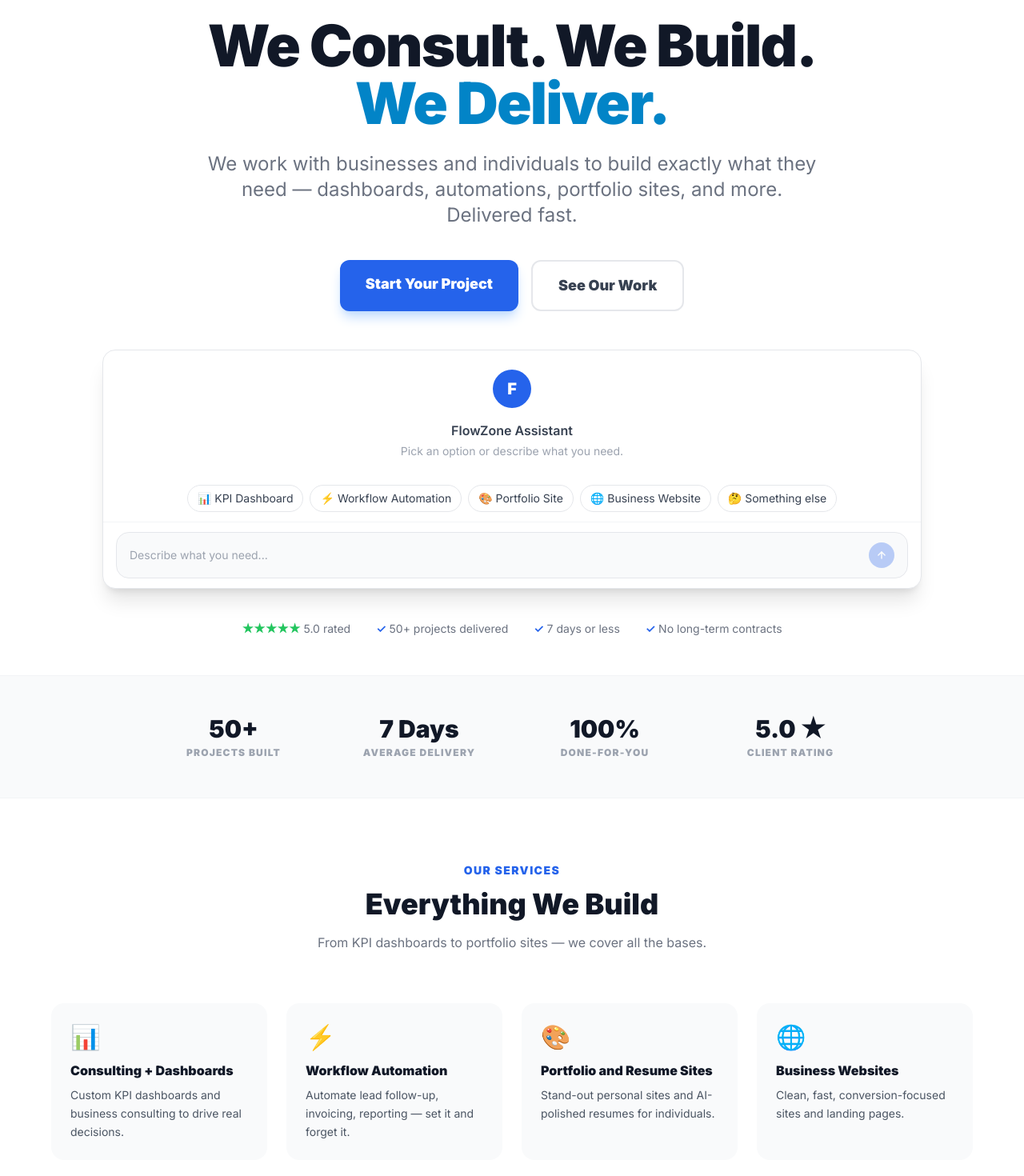
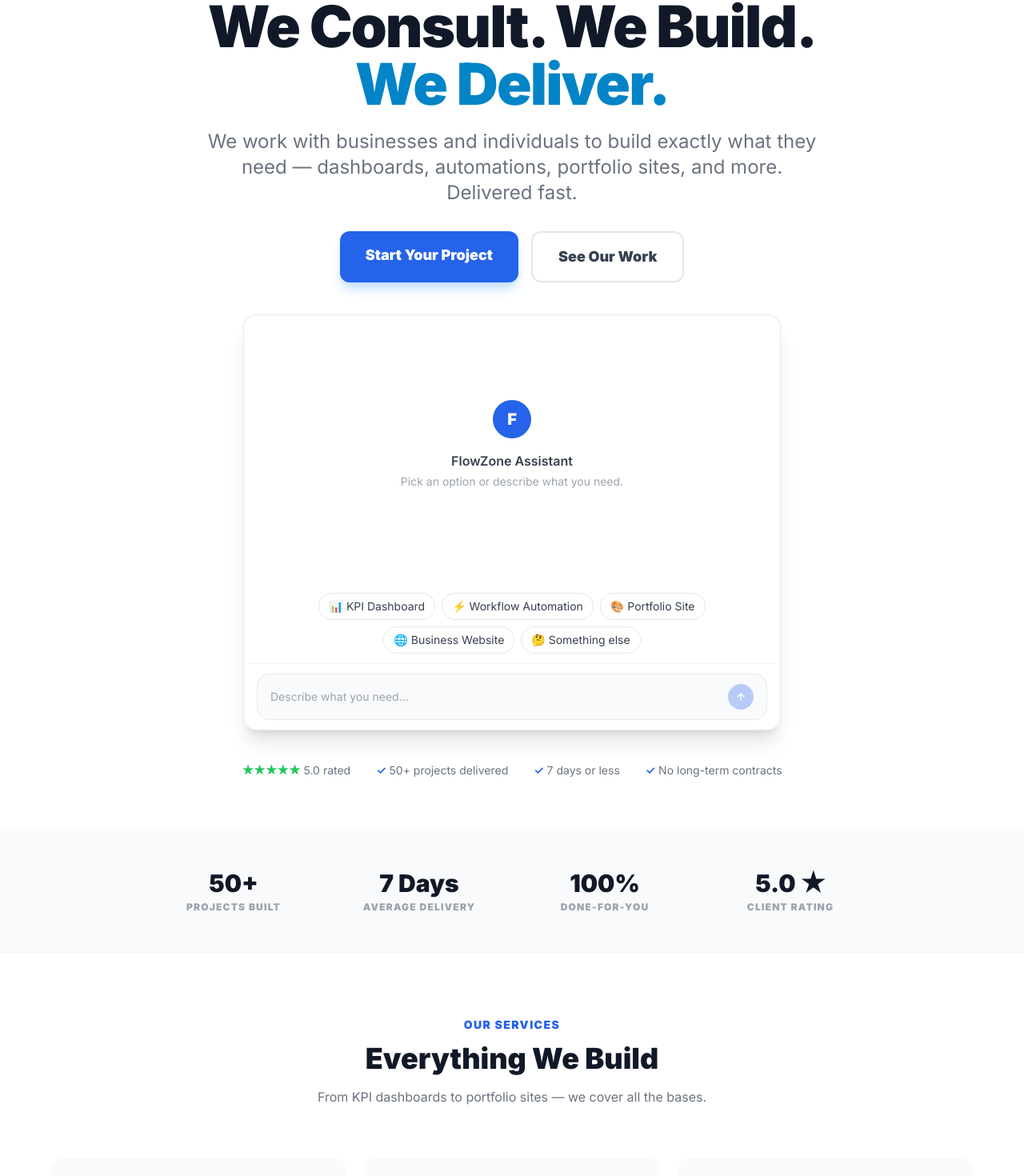
Before and after one commit to dennymypenny/flowzone-ai, a Next.js app: page / in a window 1280 px wide. Shown: the part 207-1677 px from the top of the page at 80% size. Built offline with nearby package versions, Linux system fonts and the light colour scheme.

Commit message:
Homepage: tall inline chat, keyword scoring, add Something Else service card

```diff
--- a/src/app/page.tsx
+++ b/src/app/page.tsx
@@ -10,20 +10,21 @@
 export default function Home() {
   return (
     <main className="min-h-screen bg-white">
-      <section className="relative bg-white pt-24 pb-12 px-6 overflow-hidden">
+      {/* Hero + Chat */}
+      <section className="relative bg-white pt-20 pb-0 px-6 overflow-hidden">
         <div className="max-w-5xl mx-auto text-center">
-          <div className="inline-flex items-center gap-2 bg-blue-50 text-blue-700 px-4 py-2 rounded-full text-sm font-black mb-8 uppercase tracking-widest">
+          <div className="inline-flex items-center gap-2 bg-blue-50 text-blue-700 px-4 py-2 rounded-full text-sm font-black mb-6 uppercase tracking-widest">
             ✦ Consulting · Dashboards · Sites · Automation
           </div>
-          <h1 className="text-5xl md:text-7xl font-black text-gray-900 mb-6 leading-tight tracking-tight">
+          <h1 className="text-5xl md:text-7xl font-black text-gray-900 mb-5 leading-tight tracking-tight">
             We Consult. We Build. <br />
             <span className="text-sky-600">We Deliver.</span>
           </h1>
-          <p className="text-xl md:text-2xl text-gray-500 max-w-3xl mx-auto mb-10 leading-relaxed">
+          <p className="text-xl md:text-2xl text-gray-500 max-w-3xl mx-auto mb-8 leading-relaxed">
             We work with businesses and individuals to build exactly what they need — dashboards,
             automations, portfolio sites, and more. Delivered fast.
           </p>
-          <div className="flex flex-col sm:flex-row gap-4 justify-center mb-12">
+          <div className="flex flex-col sm:flex-row gap-4 justify-center mb-10">
             <Link
               href="/intake"
               className="bg-blue-600 text-white px-8 py-4 rounded-xl font-black text-lg hover:bg-blue-700 transition-all shadow-lg shadow-blue-200"
@@ -38,10 +39,12 @@
             </Link>
           </div>
 
-          {/* Inline chat */}
-          <ChatWidget />
+          {/* Full-height inline chat */}
+          <div className="w-full max-w-2xl mx-auto" style={{ height: "520px" }}>
+            <ChatWidget />
+          </div>
 
-          <div className="flex flex-wrap justify-center gap-8 mt-10 text-sm text-gray-500">
+          <div className="flex flex-wrap justify-center gap-8 mt-10 pb-16 text-sm text-gray-500">
             <span>
               <span className="text-green-500 font-black">★★★★★</span> 5.0 rated
             </span>
@@ -87,7 +90,7 @@
               From KPI dashboards to portfolio sites — we cover all the bases.
             </p>
           </div>
-          <div className="grid grid-cols-1 md:grid-cols-2 lg:grid-cols-4 gap-6">
+          <div className="grid grid-cols-1 md:grid-cols-2 lg:grid-cols-3 gap-6">
             {[
               {
                 icon: "📊",
@@ -112,6 +115,12 @@
                 title: "Business Websites",
                 desc: "Clean, fast, conversion-focused sites and landing pages.",
                 href: "/services",
+              },
+              {
+                icon: "🤔",
+                title: "Something Else?",
+                desc: "We do a lot more than what is listed here. If you need it built, we can probably build it — just tell us what you have in mind.",
+                href: "/intake",
               },
             ].map((s) => (
               <Link
```
